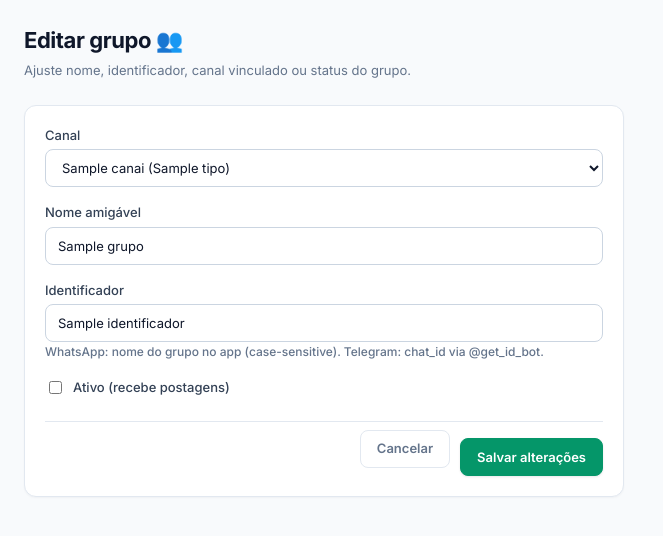
After one commit to silviosvargas/achadinhosv3, a FastAPI app: template app/web/templates/grupo_form.html in a window 1280 px wide. The commit adds this page. Shown: the top 536 px of the page, without its empty margins (0-663 px from the left). Run offline with FastAPI, Linux system fonts and the light colour scheme; the template is opened without the code that fills it: most values are stand-ins (such as "Sample title", 1, 10 or a date in 2020); parts of the project's set-up code (start-up, migrations or seed data) failed here and were passed over.

Commit message:
feat(grupos): qualquer user gerencia próprios grupos (CRUD com ownership)
User definiu (17/05/2026): "o usuario deve poder adicionar, editar e
excluir os seus proprios grupos de whatsapp e telegram".

Modelo `Grupo` já tinha coluna `proprietario_id` (FK usuario, nullable)
desde a Fase 4. Agora a UI/endpoints usam de fato.

Endpoints (`app/web/routes.py`):
- `GET /grupos`: lista TODOS da org (visibilidade compartilhada).
  Mostra coluna "Dono" — badge "você" pros seus, nome do dono pros outros.
- `POST /grupos/novo`: trocou `exigir_admin` → `exigir_login`. Define
  `proprietario_id = user.id` automaticamente.
- `GET /grupos/{id}/editar`: form HTML. Gate `_pode_editar_grupo`
  (dono OU admin central).
- `POST /grupos/{id}/editar`: salva canal/nome/identificador/ativo.
- `POST /grupos/{id}/excluir`: deleta (CASCADE limpa GrupoNicho).

Helper `_pode_editar_grupo(user, grupo)` centraliza a regra:
  return user.eh_admin_central or grupo.proprietario_id == user.id

UI (`templates/grupos.html`):
- Coluna "Dono" mostra "você" / nome / —
- Coluna "Ações" com botões ✏️ editar / 🗑️ excluir só pros grupos
  que o user pode mexer.
- Banner de erro/mensagem do query string.

Novo template `templates/grupo_form.html`:
- Form com canal (dropdown), nome, identificador, checkbox ativo.
- Botões "Cancelar" / "Salvar alterações".

Próximo: aplicar mesmo padrão a CANAIS (já tem `usuario_id` no modelo)
se o user precisar.

Co-Authored-By: Claude Opus 4.7 (1M context) <noreply@anthropic.com>

```diff
--- a/app/web/routes.py
+++ b/app/web/routes.py
@@ -798,6 +798,8 @@ async def lista_grupos(
     user: Usuario = Depends(exigir_login),
     db: AsyncSession = Depends(get_db_async),
 ):
+    """Lista grupos da org. Cada user vê todos mas só edita os seus
+    (ou tudo, se for admin central)."""
     result = await db.execute(
         select(Grupo).where(Grupo.org_id == user.org_id).order_by(Grupo.criado_em.desc())
     )
@@ -810,6 +812,15 @@ async def lista_grupos(
 
     # Mapa canal_id → canal pra mostrar nome do canal nas linhas
     canais_map = {c.id: c for c in canais}
+
+    # Mapa de proprietários (pra mostrar "criado por X" nos grupos alheios)
+    proprietarios_map: dict[int, Usuario] = {}
+    pids = {g.proprietario_id for g in grupos if g.proprietario_id}
+    if pids:
+        rows = (await db.execute(
+            select(Usuario).where(Usuario.id.in_(pids))
+        )).scalars().all()
+        proprietarios_map = {u.id: u for u in rows}
 
     return templates.TemplateResponse(
         request, "grupos.html",
@@ -818,9 +829,21 @@ async def lista_grupos(
             "grupos": grupos,
             "canais": canais,
             "canais_map": canais_map,
-            "pode_criar": user.eh_admin,
+            "proprietarios_map": proprietarios_map,
+            # 17/05/2026: qualquer user logado pode criar/editar/excluir
+            # seus próprios grupos. Admin central pode mexer em todos.
+            "pode_criar": True,
+            "user_id":    user.id,
+            "eh_admin_central": user.eh_admin_central,
+            "mensagem":   request.query_params.get("mensagem"),
+            "erro":       request.query_params.get("erro"),
         },
     )
+
+
+def _pode_editar_grupo(user: Usuario, grupo: Grupo) -> bool:
+    """Permissão pra editar/excluir grupo: dono OU admin central."""
+    return user.eh_admin_central or grupo.proprietario_id == user.id
 
 
 @router.post("/grupos/novo", response_class=HTMLResponse)
@@ -829,24 +852,27 @@ async def criar_grupo_form(
     canal_id:      int = Form(...),
     nome:          str = Form(...),
     identificador: str = Form(...),
-    admin: Usuario = Depends(exigir_admin),
-    db: AsyncSession = Depends(get_db_async),
-):
+    user: Usuario = Depends(exigir_login),
+    db: AsyncSession = Depends(get_db_async),
+):
+    """Qualquer user logado cria grupo. `proprietario_id` registra o dono."""
+    from urllib.parse import quote
+
     # Verifica limite do plano
-    pode, msg = await limites.pode_criar_grupo(db, org_id=admin.org_id)
+    pode, msg = await limites.pode_criar_grupo(db, org_id=user.org_id)
     if not pode:
-        from urllib.parse import quote
         return RedirectResponse(url=f"/grupos?erro={quote(msg)}", status_code=302)
 
     canal = await db.get(Canal, canal_id)
-    if canal is None or canal.org_id != admin.org_id:
+    if canal is None or canal.org_id != user.org_id:
         raise HTTPException(status_code=400, detail="Canal inválido")
 
     grupo = Grupo(
-        org_id=admin.org_id,
+        org_id=user.org_id,
         canal_id=canal_id,
         nome=nome,
         identificador=identificador,
+        proprietario_id=user.id,
         ativo=True,
     )
     db.add(grupo)
@@ -854,11 +880,101 @@ async def criar_grupo_form(
         await db.commit()
     except IntegrityError:
         await db.rollback()
+        return RedirectResponse(
+            url=f"/grupos?erro={quote('Já existe grupo com esse identificador neste canal')}",
+            status_code=302,
+        )
+    return RedirectResponse(url="/grupos?mensagem=Grupo+criado", status_code=302)
+
+
+@router.get("/grupos/{grupo_id}/editar", response_class=HTMLResponse)
+async def editar_grupo_form_get(
+    request: Request,
+    grupo_id: int,
+    user: Usuario = Depends(exigir_login),
+    db: AsyncSession = Depends(get_db_async),
+):
+    """Form de edição. Dono ou admin central."""
+    grupo = await db.get(Grupo, grupo_id)
+    if grupo is None or grupo.org_id != user.org_id:
+        raise HTTPException(status_code=404, detail="Grupo não encontrado")
+    if not _pode_editar_grupo(user, grupo):
         raise HTTPException(
-            status_code=409,
-            detail="Já existe grupo com esse identificador neste canal",
-        ) from None
-    return RedirectResponse(url="/grupos", status_code=302)
+            status_code=403,
+            detail="Apenas o dono do grupo pode editar.",
+        )
+
+    canais = list((await db.execute(
+        select(Canal).where(Canal.org_id == user.org_id, Canal.ativo.is_(True))
+    )).scalars().all())
+
+    return templates.TemplateResponse(
+        request, "grupo_form.html",
+        {"user": user, "grupo": grupo, "canais": canais, "erro": None},
+    )
+
+
+@router.post("/grupos/{grupo_id}/editar", response_class=HTMLResponse)
+async def editar_grupo_form_post(
+    grupo_id: int,
+    canal_id:      int = Form(...),
+    nome:          str = Form(...),
+    identificador: str = Form(...),
+    ativo:         str | None = Form(default=None),
+    user: Usuario = Depends(exigir_login),
+    db: AsyncSession = Depends(get_db_async),
+):
+    """Salva edição. Dono ou admin central."""
+    from urllib.parse import quote
+
+    grupo = await db.get(Grupo, grupo_id)
+    if grupo is None or grupo.org_id != user.org_id:
+        raise HTTPException(status_code=404, detail="Grupo não encontrado")
+    if not _pode_editar_grupo(user, grupo):
+        raise HTTPException(status_code=403, detail="Apenas o dono do grupo edita")
+
+    canal = await db.get(Canal, canal_id)
+    if canal is None or canal.org_id != user.org_id:
+        raise HTTPException(status_code=400, detail="Canal inválido")
+
+    grupo.canal_id      = canal_id
+    grupo.nome          = nome.strip()
+    grupo.identificador = identificador.strip()
+    grupo.ativo         = (ativo == "1")
+    try:
+        await db.commit()
+    except IntegrityError:
+        await db.rollback()
+        return RedirectResponse(
+            url=f"/grupos?erro={quote('Já existe grupo com esse identificador neste canal')}",
+            status_code=302,
+        )
+    return RedirectResponse(url="/grupos?mensagem=Grupo+atualizado", status_code=302)
+
+
+@router.post("/grupos/{grupo_id}/excluir", response_class=HTMLResponse)
+async def excluir_grupo_form(
+    grupo_id: int,
+    user: Usuario = Depends(exigir_login),
+    db: AsyncSession = Depends(get_db_async),
+):
+    """Exclui grupo. Dono ou admin central. CASCADE limpa GrupoNicho e
+    referências em Postagem (que tem ondelete=SET NULL ou CASCADE conforme schema)."""
+    from urllib.parse import quote
+
+    grupo = await db.get(Grupo, grupo_id)
+    if grupo is None or grupo.org_id != user.org_id:
+        raise HTTPException(status_code=404, detail="Grupo não encontrado")
+    if not _pode_editar_grupo(user, grupo):
+        raise HTTPException(status_code=403, detail="Apenas o dono do grupo exclui")
+
+    nome_curto = (grupo.nome or "")[:40]
+    await db.delete(grupo)
+    await db.commit()
+    return RedirectResponse(
+        url=f"/grupos?mensagem={quote('Grupo excluído: ' + nome_curto)}",
+        status_code=302,
+    )
 
 
 # ============================================================
--- /dev/null
+++ b/app/web/templates/grupo_form.html
@@ -0,0 +1,59 @@
+{% extends "base.html" %}
+{% block titulo %}Editar grupo{% endblock %}
+{% block titulo_topbar %}Editar grupo{% endblock %}
+{% block conteudo %}
+
+<header class="page-header">
+  <h1>Editar grupo 👥</h1>
+  <p>Ajuste nome, identificador, canal vinculado ou status do grupo.</p>
+</header>
+
+{% if erro %}<div class="alerta alerta-erro">{{ erro }}</div>{% endif %}
+
+<form method="post" action="/grupos/{{ grupo.id }}/editar" class="form-inline card-form"
+      style="padding:20px; max-width:600px;">
+  <label>
+    Canal
+    <select name="canal_id" required>
+      {% for c in canais %}
+        <option value="{{ c.id }}" {% if c.id == grupo.canal_id %}selected{% endif %}>
+          {{ c.nome }} ({{ c.tipo }})
+        </option>
+      {% endfor %}
+    </select>
+  </label>
+
+  <label>
+    Nome amigável
+    <input type="text" name="nome" required maxlength="200"
+           value="{{ grupo.nome }}"
+           placeholder="Ex: Achadinhos - Ofertas 01">
+  </label>
+
+  <label>
+    Identificador
+    <input type="text" name="identificador" required maxlength="200"
+           value="{{ grupo.identificador }}"
+           placeholder="WhatsApp: nome EXATO. Telegram: chat_id (ex: -1001234)">
+    <span class="muted small">
+      WhatsApp: nome do grupo no app (case-sensitive). Telegram: chat_id via @get_id_bot.
+    </span>
+  </label>
+
+  <label class="check-inline" style="display:flex; align-items:center; gap:8px;">
+    <input type="checkbox" name="ativo" value="1" {% if grupo.ativo %}checked{% endif %}>
+    <span>Ativo (recebe postagens)</span>
+  </label>
+
+  <div style="display:flex; gap:10px; justify-content:flex-end; flex-wrap:wrap;
+              padding-top:8px; border-top:1px solid var(--border, #e5e7eb);
+              margin-top:8px;">
+    <a href="/grupos" class="btn"
+       style="background:transparent; border:1px solid var(--border); color:var(--muted);">
+      Cancelar
+    </a>
+    <button type="submit" class="btn btn-primario">Salvar alterações</button>
+  </div>
+</form>
+
+{% endblock %}
```
Also changed, not shown: app/web/templates/grupos.html (+38 -0 lines).
